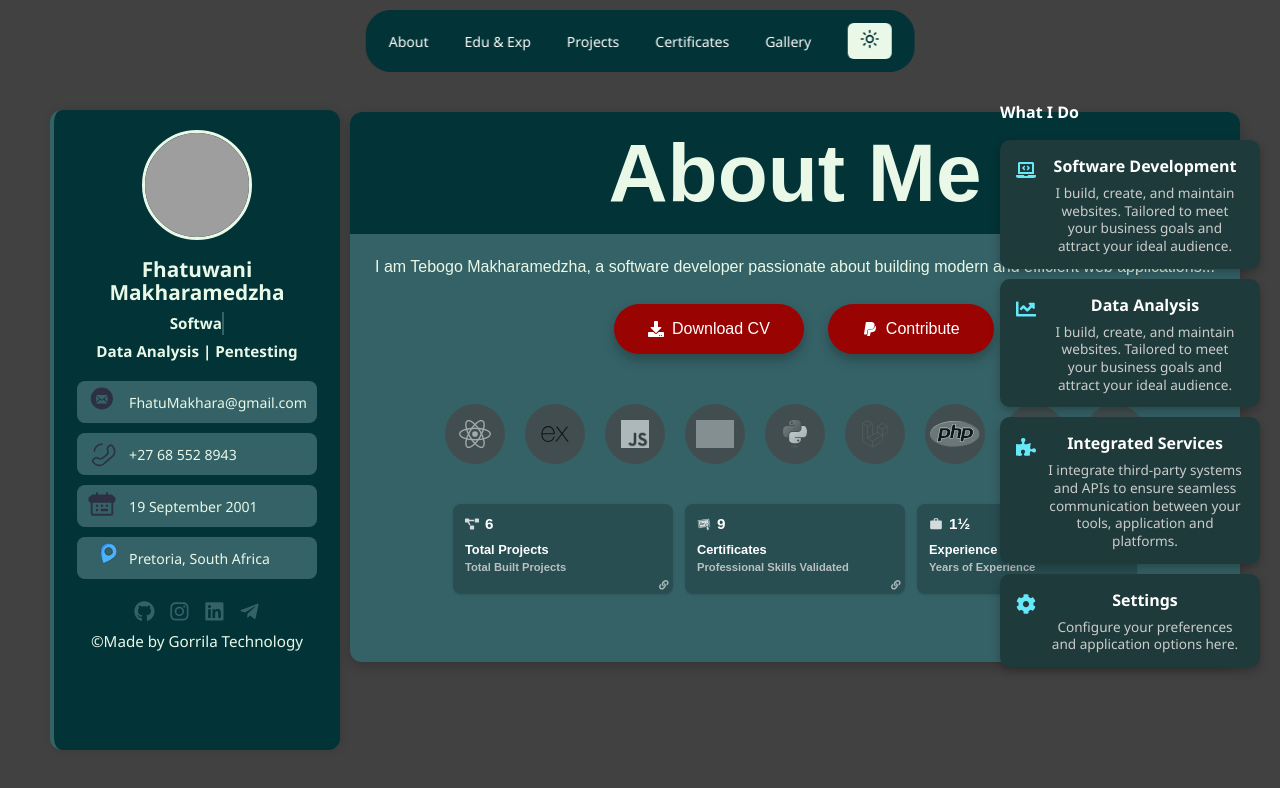
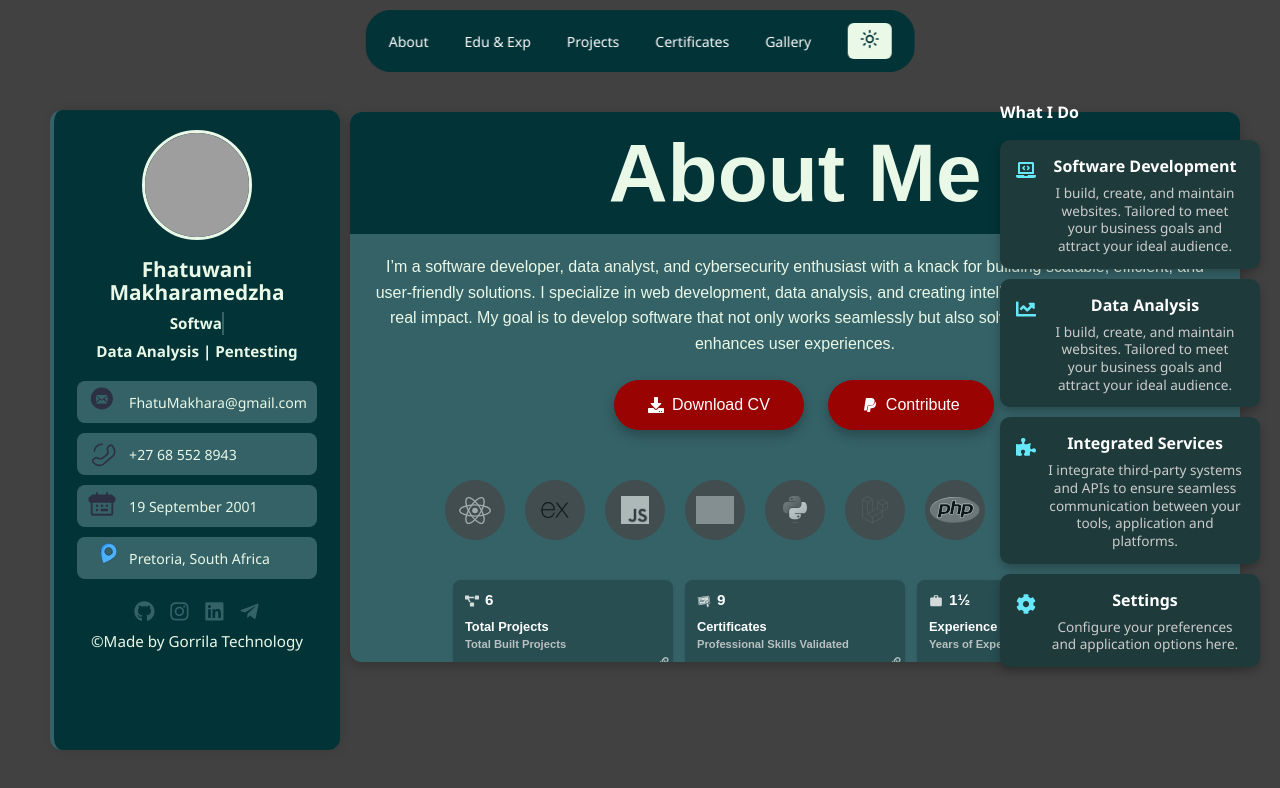
Before and after one commit to CodeboyTF/Personal-Profile-Website, a React (Vite) app: page / in a window 1280 px wide. Shown: the top 788 px of the page. Built offline with nearby package versions, Linux system fonts and the light colour scheme; grey boxes are pictures that could not be loaded.

Commit message:
Final Profile jsx

```diff
--- a/src/Pages/About/Profile.jsx
+++ b/src/Pages/About/Profile.jsx
@@ -12,8 +12,10 @@ function Profile({ setActivePage }) {
           <h1>About Me</h1>
         </div>
         <div className="card-content">
-          I am Tebogo Makharamedzha, a software developer passionate about
-          building modern and efficient web applications...
+          I’m a software developer, data analyst, and cybersecurity enthusiast with a knack for building scalable,
+           efficient, and user-friendly solutions. I specialize in web development,
+            data analysis, and creating intelligent applications that make a real impact.
+             My goal is to develop software that not only works seamlessly but also solves real-world problems and enhances user experiences.
           <div className="button-stack">
             <div className="button-downloadcv">
               <DownloadCv />
```
